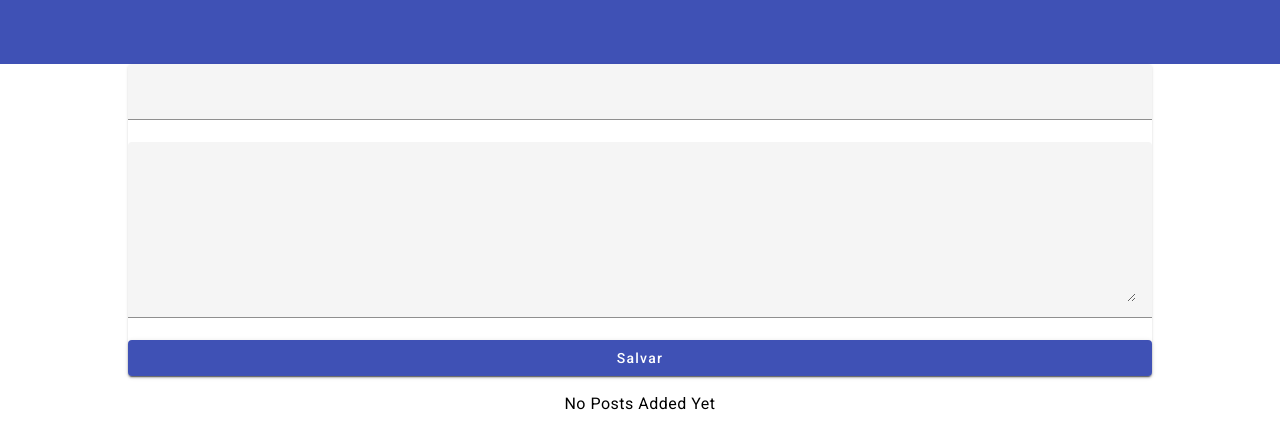
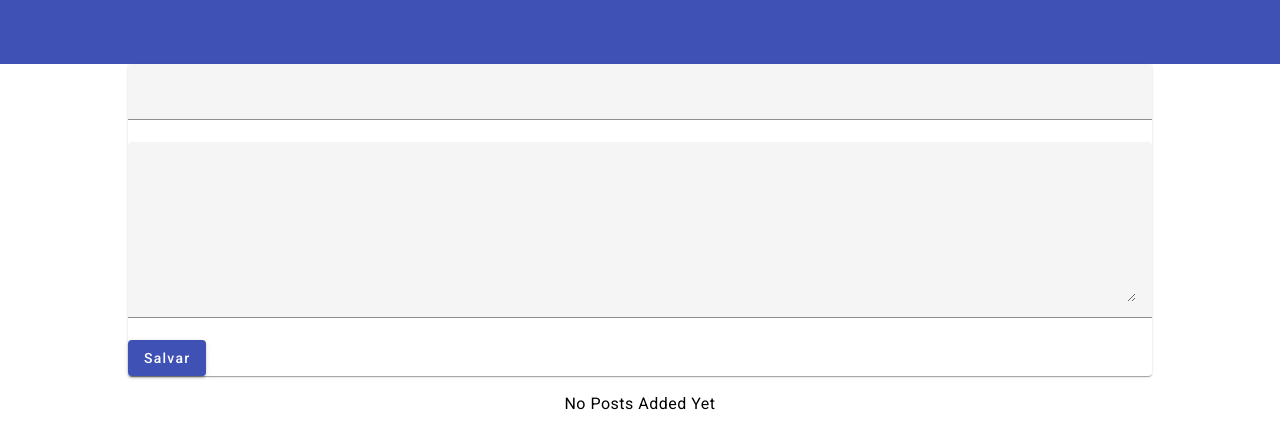
Before and after one commit to EriikSilva/social-media, an Angular app: page / in a window 1280 px wide. Shown: the top 448 px of the page. Built offline with nearby package versions, Linux system fonts and the light colour scheme.

Commit message:
adicionando ng form e validações

```diff
--- a/src/app/posts/post-create/post-create.component.html
+++ b/src/app/posts/post-create/post-create.component.html
@@ -1,9 +1,13 @@
 <mat-card>
-  <mat-form-field>
-    <input matInput type="text" [(ngModel)]="enteredTitle">
-  </mat-form-field>
-  <mat-form-field>
-    <textarea matInput rows="6" [(ngModel)]="enteredContent"></textarea>
-  </mat-form-field>
-  <button color="primary" mat-raised-button (click)="onAddPost()">Salvar</button>
+  <form (submit)="onAddPost(postForm)" #postForm="ngForm">
+    <mat-form-field>
+      <input matInput type="text" ngModel name="title" required minlength="3" #title="ngModel"/>
+      <mat-error *ngIf="postForm.form.get('title')?.invalid">Enter a post title</mat-error>
+    </mat-form-field>
+    <mat-form-field>
+      <textarea matInput rows="6" ngModel name="content" required #content="ngModel"></textarea>
+      <mat-error *ngIf="postForm.form.get('content')?.invalid">Enter a content title</mat-error>
+    </mat-form-field>
+    <button color="primary" mat-raised-button type="submit">Salvar</button>
+  </form>
 </mat-card>
```
